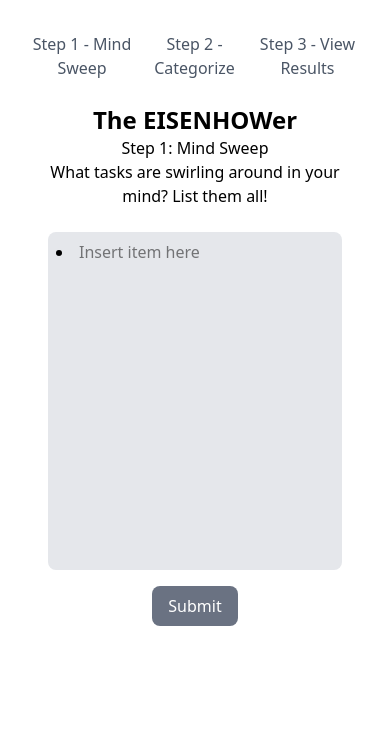
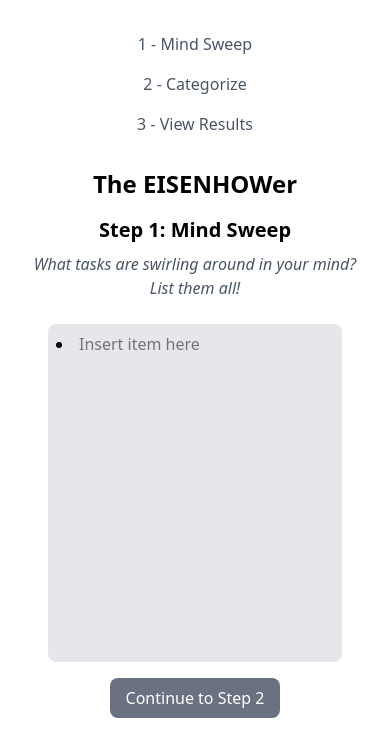
Before and after one commit to watiprojects/eisenhower-app, a React (Vite) app: page / in a window 390 px wide. Shown: the top 756 px of the page. Built offline with nearby package versions, Linux system fonts and the light colour scheme.

Commit message:
add responsivity and styling

```diff
--- a/src/App.jsx
+++ b/src/App.jsx
@@ -4,10 +4,10 @@ import { Routes, Route, Link } from "react-router-dom"; import StepOne from "./p
 function App() {
   return (
     <div>
-      <nav className="flex gap-4 mb-6 justify-center text-gray-600">
-        <Link to ="/step1">Step 1 - Mind Sweep</Link>
-        <Link to ="/step2">Step 2 - Categorize</Link>
-        <Link to ="/step3">Step 3 - View Results</Link>
+      <nav className="flex flex-col md:flex-row gap-4 mb-8 justify-center text-gray-600">
+        <Link to ="/step1">1 - Mind Sweep</Link>
+        <Link to ="/step2">2 - Categorize</Link>
+        <Link to ="/step3">3 - View Results</Link>
       </nav>
       <Routes>
         {/* Home route */}
--- a/src/pages/StepOne.jsx
+++ b/src/pages/StepOne.jsx
@@ -12,8 +12,8 @@ function StepOne() {
     return (
         <div className="flex-col items-center">
         <h1 className="font-bold text-2xl">The EISENHOWer</h1>
-        <h2>Step 1: Mind Sweep</h2>
-        <p className="mb-6">What tasks are swirling around in your mind? List them all!</p>
+        <h2 className="font-semibold text-xl mt-4 mb-2">Step 1: Mind Sweep</h2>
+        <p className="mb-6 text-gray-600 italic">What tasks are swirling around in your mind? List them all!</p>
         <div className="flex-col text-left">
             <div className="mind-sweep-div bg-gray-200 h-[40vh] p-2 m-4 rounded-lg overflow-auto">
             <ul className="list-disc list-inside">
@@ -51,7 +51,7 @@ function StepOne() {
         </div>
         <button type="button" className="px-4 py-2 bg-gray-500 text-white rounded-lg"
             onClick={() => {navigate("/step2")
-            }}>Submit</button>
+            }}>Continue to Step 2</button>
     </div>
     )
     }
--- a/src/pages/StepThree.jsx
+++ b/src/pages/StepThree.jsx
@@ -11,7 +11,7 @@ function StepThree() {
             <h2 className="font-bold mb-4">Here is your EISENHOWer matrix!</h2>
             {/*Eisenhower Matrix div*/}
             <div>
-                <div className="grid grid-cols-2 gap-4 mb-4">
+                <div className="grid grid-cols-1 md:grid-cols-2 gap-4 mb-4">
                     <div className="bg-gray-300 p-4 rounded">
                         <p className="font-bold">Quadrant 1: Important and Urgent</p>
                         <ul className="list-disc list-inside ">
@@ -32,7 +32,7 @@ function StepThree() {
                         </ul>
                     </div>
                 </div>
-                <div className="grid grid-cols-2 gap-4 mb-4">
+                <div className="grid grid-cols-1 md:grid-cols-2 gap-4 mb-4">
                     <div className="bg-gray-300 p-4 rounded">
                         <p className="font-bold">Quadrant 3: Urgent, Not Important </p>
                         <ul className="list-disc list-inside">
--- a/src/pages/StepTwo.jsx
+++ b/src/pages/StepTwo.jsx
@@ -27,11 +27,21 @@ function StepTwo() {
         };
     }, [nextTask, prevTask]);
 
+    // Preventing error if no tasks
+    if (!currentTask) {
+        return (
+        <div>
+            <h1 className="font-bold text-2xl">The EISENHOWer</h1>
+            <p className="text-gray-500 italic">No tasks available.</p>
+        </div>
+        )
+    }
+
     return (
     <div className="flex flex-col items-center">
         <h1 className="font-bold text-2xl">The EISENHOWer</h1>
-        <h2>Step 2: Review and categorize</h2>
-        <p>Is this important and/or urgent?</p>
+        <h2 className="font-semibold text-xl mt-4 mb-2">Step 2: Review and categorize</h2>
+        <p className="mb-2 text-gray-600 italic">Is this important and/or urgent?</p>
         <div className="flex w-max-[90%] items-center">
             <button
             className="flex-none text-gray-600"
@@ -45,6 +55,7 @@ function StepTwo() {
             onClick={nextTask}>Next
             </button>
         </div>
+        <p className="mb-6 text-gray-600 italic text-sm">Tip: Click the buttons below to specify whether it's urgent or important</p>
         <div className="flex gap-4 mb-8">
             {/* buttons to toggle importance and urgency - light grey if not selected, dark grey if selected */}
             <button
```
